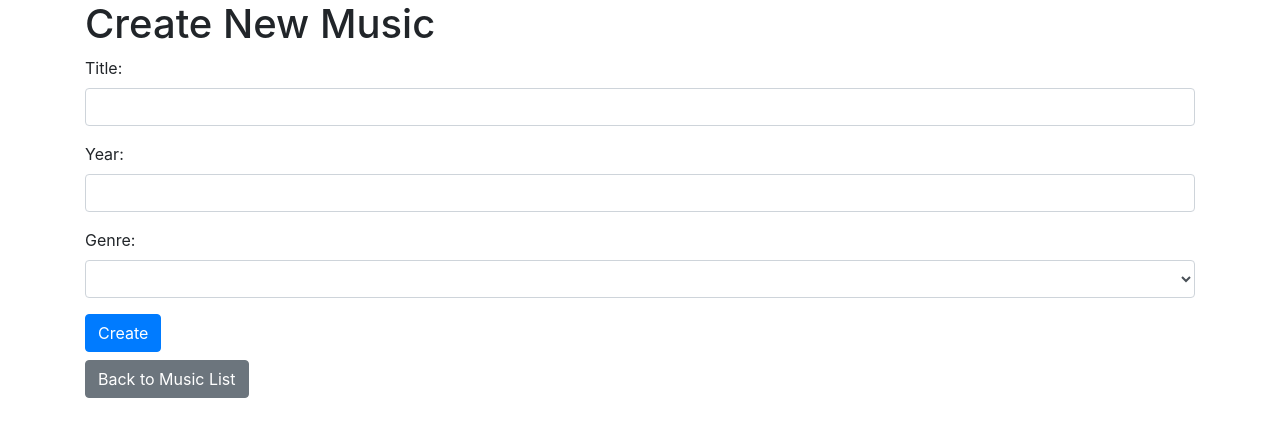
After one commit to monteiroo21/BD, a Flask app: template projeto/project_code/code/bd-project/templates/music_create.html in a window 1280 px wide. The commit adds this page. Shown: the top 437 px of the page. Run offline with Flask 3, Linux system fonts and the light colour scheme; the template is opened without the code that fills it, so the values that code supplies are empty; some libraries are stand-ins or nearby versions.

Commit message:
create new music

```diff
--- a/projeto/project_code/code/bd-project/app.py
+++ b/projeto/project_code/code/bd-project/app.py
@@ -1,4 +1,123 @@
-from flask import Flask, make_response, render_template, render_template_string, request
+# from flask import Flask, flash, make_response, render_template, render_template_string, request
+
+# from bd_project import music
+# from bd_project import composer
+# from bd_project import editor
+# from bd_project import score
+# from bd_project import warehouse
+# from bd_project import arranger
+# from bd_project.music import Music
+# from bd_project.composer import Composer
+# from bd_project.editor import Editor
+# from bd_project.score import Score
+# from bd_project.warehouse import Warehouse
+# from bd_project.arranger import Arranger
+
+# app = Flask(__name__)
+
+
+# @app.route("/")
+# def base():
+#     musics = music.list_allMusic()
+#     return render_template("index.html", musics=musics)
+
+
+# @app.route("/music-list", methods=["GET"])
+# def music_list():
+#     musics = music.list_allMusic()
+#     return render_template("music_list.html", musics=musics)
+
+
+# @app.route("/music-search", methods=["GET"])
+# def music_search():
+#     query = request.args.get('query', '')
+#     musics = music.search_music(query)
+#     return render_template("music_list.html", musics=musics)
+
+
+# @app.route("/music-create", methods=["POST"])
+# def new_music_create():
+#     new_details = Music(**request.form)
+#     music.create(new_details)
+
+#     try:
+#         music.create_music(new_details)
+#         response = make_response(render_template_string(f"Customer {new_details.title} created successfully!"))
+#         response.headers["HX-Trigger"] = "refreshContactList"
+#         flash("Music created successfully!")
+#     except ValueError as e:
+#         response = make_response(render_template_string(f"Error: {e}"))
+#         flash(f"Error: {e}")
+
+#     return response
+
+
+# @app.route("/composer-list", methods=["GET"])
+# def composer_list():
+#     composers = composer.list_Composers()
+#     return render_template("composer_list.html", composers=composers)
+
+
+# @app.route("/composer-search", methods=["GET"])
+# def composer_search():
+#     query = request.args.get('query', '')
+#     composers = composer.search_composer(query)
+#     return render_template("composer_list.html", composers=composers)
+
+# @app.route("/editor-list", methods=["GET"])
+# def editor_list():
+#     editors = editor.list_editor()
+#     return render_template("editor_list.html", editors=editors)
+
+# @app.route("/editor-search", methods=["GET"])
+# def editor_search():
+#     query = request.args.get('query', '')
+#     editors = editor.search_editor(query)
+#     return render_template("editor_list.html", editors=editors)
+
+
+# @app.route("/score-list", methods=["GET"])
+# def score_list():
+#     scores = score.list_allScores()
+#     return render_template("scores_list.html", scores=scores)
+
+
+# @app.route("/score-search", methods=["GET"])
+# def score_search():
+#     query = request.args.get('query', '')
+#     scores = score.search_score(query)
+#     return render_template("scores_list.html", scores=scores)
+
+
+# @app.route("/warehouse-list", methods=["GET"])
+# def warehouse_list():
+#     warehouses = warehouse.list_warehouse()
+#     return render_template("warehouse_list.html", warehouses=warehouses)
+
+
+# @app.route("/warehouse-search", methods=["GET"])
+# def warehouse_search():
+#     query = request.args.get('query', '')
+#     warehouses = warehouse.search_warehouse(query)
+#     return render_template("warehouse_list.html", warehouses=warehouses)
+
+# @app.route("/arranger-list", methods=["GET"])
+# def arranger_list():
+#     arrangers = arranger.list_arranger()
+#     return render_template("arranger_list.html", arrangers=arrangers)
+
+
+# @app.route("/arranger-search", methods=["GET"])
+# def arranger_search():
+#     query = request.args.get('query', '')
+#     arrangers = arranger.search_arranger(query)
+#     return render_template("arranger_list.html", arrangers=arrangers)
+
+
+# if __name__ == "__main__":
+#     app.run(debug=True)
+
+from flask import Flask, flash, make_response, render_template, render_template_string, request, redirect, url_for
 
 from bd_project import music
 from bd_project import composer
@@ -14,6 +133,7 @@ from bd_project.warehouse import Warehouse
 from bd_project.arranger import Arranger
 
 app = Flask(__name__)
+app.secret_key = 'supersecretkey'  # Necessário para usar o flash
 
 
 @app.route("/")
@@ -34,15 +154,24 @@ def music_search():
     musics = music.search_music(query)
     return render_template("music_list.html", musics=musics)
 
-@app.route("/music-create", methods=["POST"])
+
+@app.route("/music-create", methods=["GET", "POST"])
 def new_music_create():
-    new_details = Music(**request.form)
-    music.create(new_details)
+    if request.method == "POST":
+        title = request.form.get("title")
+        year = request.form.get("year")
+        genre_name = request.form.get("genre_name")
+        new_details = Music(0, title, int(year), genre_name, '', '')
 
-    response = make_response(render_template_string(f"Customer {new_details.title} created successfully!"))
-    response.headers["HX-Trigger"] = "refreshContactList"
+        try:
+            music.create_music(new_details)
+            flash("Music created successfully!")
+            return redirect(url_for('base'))  # Redirecionar para a página principal
+        except ValueError as e:
+            flash(f"Error: {e}")
 
-    return response
+    genres = music.list_genres()
+    return render_template("music_create.html", genres=genres)
 
 
 @app.route("/composer-list", methods=["GET"])
--- /dev/null
+++ b/projeto/project_code/code/bd-project/templates/music_create.html
@@ -0,0 +1,37 @@
+<!DOCTYPE html>
+<html lang="en">
+
+<head>
+    <meta charset="UTF-8">
+    <meta name="viewport" content="width=device-width, initial-scale=1.0">
+    <title>Create Music</title>
+    <link rel="stylesheet" href="https://stackpath.bootstrapcdn.com/bootstrap/4.3.1/css/bootstrap.min.css">
+</head>
+
+<body>
+    <div class="container">
+        <h1>Create New Music</h1>
+        <form method="post" action="/music-create">
+            <div class="form-group">
+                <label for="title">Title:</label>
+                <input type="text" class="form-control" id="title" name="title" required>
+            </div>
+            <div class="form-group">
+                <label for="year">Year:</label>
+                <input type="number" class="form-control" id="year" name="year" required>
+            </div>
+            <div class="form-group">
+                <label for="genre_name">Genre:</label>
+                <select class="form-control" id="genre_name" name="genre_name" required>
+                    {% for genre in genres %}
+                    <option value="{{ genre }}">{{ genre }}</option>
+                    {% endfor %}
+                </select>
+            </div>
+            <button type="submit" class="btn btn-primary">Create</button>
+        </form>
+        <a href="{{ url_for('base') }}" class="btn btn-secondary mt-2">Back to Music List</a>
+    </div>
+</body>
+
+</html>
```
Also changed, not shown: projeto/project_code/code/bd-project/bd_project/music.py (+81 -46 lines), projeto/project_code/code/bd-project/templates/index.html (+6 -2 lines).
